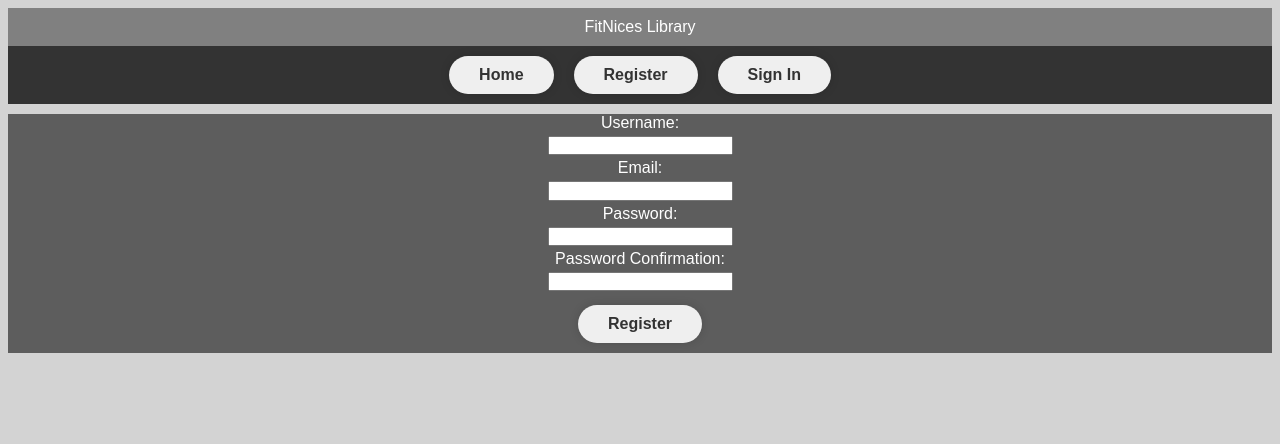
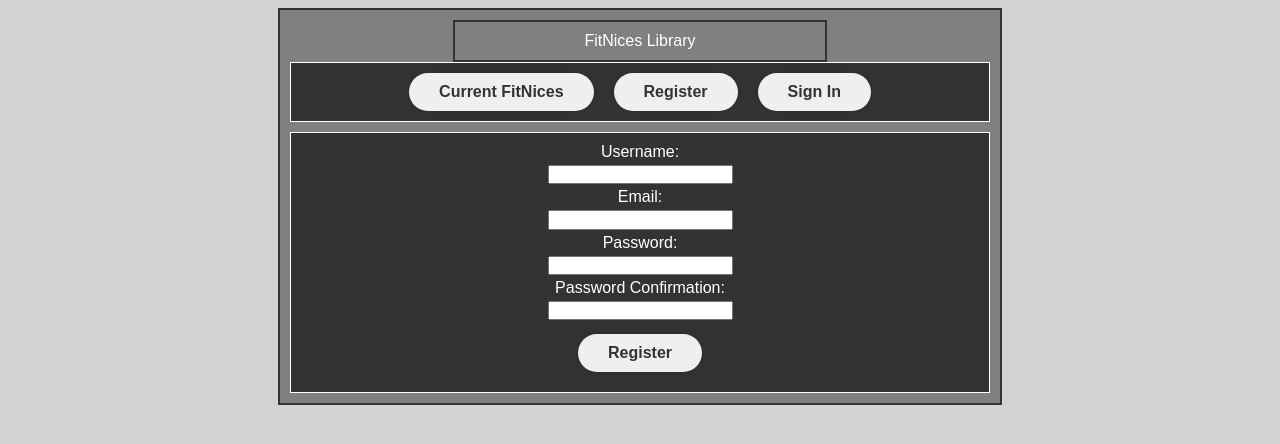
Before and after one commit to ETazz/Fitnices_Backend, a React (Create React App) app: page /register in a window 1280 px wide. Shown: the top 444 px of the page. Built offline with nearby package versions, Linux system fonts and the light colour scheme; no server answers.

Commit message:
added more styling and added baseURL to server

```diff
--- a/package.json
+++ b/package.json
@@ -8,11 +8,13 @@
     "@testing-library/user-event": "^7.1.2",
     "axios": "^0.27.2",
     "moment": "^2.29.1",
+    "multiselect-react-dropdown": "^2.0.25",
     "react": "^17.0.1",
     "react-dom": "^17.0.1",
     "react-moment": "^1.1.1",
     "react-router-dom": "5.2.0",
     "react-scripts": "^4.0.1",
+    "react-select": "^5.4.0",
     "styled-components": "^5.2.1"
   },
   "scripts": {
--- a/src/App.js
+++ b/src/App.js
@@ -13,7 +13,7 @@ import Nav from './components/Nav'
 import SignIn from './components/SignIn'
 import NewFitNice from './components/NewFitNice'
 import NewUser from './components/NewUser'
-import {Header, FitNice} from './components/Styled/Styled'
+import {Header, FitNice, ContainerWrapper} from './components/Styled/Styled'
 import { createGlobalStyle } from 'styled-components'
 
 //global styling for whole page
@@ -55,6 +55,7 @@ const App = () => {
 		<div>
 			<GlobalStyle />
 			<StateContext.Provider value={{store,dispatch}}>
+				<ContainerWrapper>
 				<Header> FitNices Library </Header>
 					<Router>
 					<Nav/>
@@ -69,6 +70,7 @@ const App = () => {
 							</Switch>
 						</FitNice>
 					</Router>
+				</ContainerWrapper>
 			</StateContext.Provider>
 
 		</div>
--- a/src/components/FitNice.js
+++ b/src/components/FitNice.js
@@ -4,9 +4,7 @@ import {FitNiceBody} from './Styled/Styled'
 export default function FitNice({fitnice}) {
     return (
         <>
-            <FitNiceBody>
-                {fitnice.body.toUpperCase()}
-            </FitNiceBody>
+            <FitNiceBody>{fitnice.body.toUpperCase()}</FitNiceBody>
         </>
     )
 }
--- a/src/components/FitNiceDetails.js
+++ b/src/components/FitNiceDetails.js
@@ -2,7 +2,7 @@ import React,{  useState,useEffect} from 'react'
 import {useParams,useHistory} from 'react-router-dom'
 import Moment from 'react-moment'
 import { getFitNice } from "../services/fitniceServices"
-import {Button, Container} from './Styled/Styled'
+import {Button, FitNiceBody} from './Styled/Styled'
 import {useGlobalState} from '../utils/stateContext'
 import {deleteFitNice} from '../services/fitniceServices'
 
@@ -28,21 +28,23 @@ export default function FitNiceDetails() {
 	}
 	return (
 		<div>
+			<FitNiceBody>
 			<p>Written by: {fitnice.author}</p>
 			<p>Posted on:
-				<Moment format='D MMM YYYY'>{fitnice.posted}</Moment>
+				<Moment format=' D MMM YYYY '>{fitnice.posted}</Moment>
 			</p>
 			<p>Category: {fitnice.category}</p>
 			<p>Target Muscle Category: {fitnice.targetmusclecategory}</p>
 			<p>Exercise: {fitnice.exercise}</p>
-			<p>Description: {fitnice.body}</p>
+			<p>Notes: {fitnice.body}</p>
 			{loggedInUser === fitnice.author &&
-				<Container>
+				<>
 					<Button onClick={() => history.push(`/fitnices/update/${id}`)}>Update</Button>
 					<Button onClick={handleDelete}>Delete</Button>
 					<Button onClick={() => history.push('/fitnices') }>Save & Exit</Button>
-				</Container>
+				</>
 			}
+			</FitNiceBody>
 		</div>
 	)
 }
--- a/src/components/FitNices.js
+++ b/src/components/FitNices.js
@@ -3,6 +3,7 @@ import {Link} from 'react-router-dom'
 import styled from 'styled-components'
 import FitNice from './FitNice'
 import {useGlobalState} from '../utils/stateContext'
+import SearchBar from './Search';
 
 const StyledLink = styled(Link) `
 	text-decoration: none;
--- a/src/components/Nav.js
+++ b/src/components/Nav.js
@@ -38,7 +38,7 @@ export default function Nav() {
 		// <ThemeProvider theme = {theme}>
 
 			<Container>
-			<Button onClick={() => history.push('/fitnices')}>Home</Button>
+			<Button onClick={() => history.push('/fitnices')}>Current FitNices</Button>
 			{loggedInUser ?
 				<>
 
--- a/src/components/NewFitNice.js
+++ b/src/components/NewFitNice.js
@@ -4,6 +4,9 @@ import {Label, BigTextInput, Button, FormsContainer} from './Styled/Styled'
 import {createFitNice, updateFitNice} from '../services/fitniceServices'
 import { getFitNice } from "../services/fitniceServices"
 import {useGlobalState} from '../utils/stateContext'
+// import Multiselect from 'multiselect-react-dropdown'
+
+// import Multiselect from 'multiselect-react-dropdown';
 
 export default function NewFitNice() {
 	const initialFormState = {
@@ -57,11 +60,12 @@ export default function NewFitNice() {
 			.then((fitnice) => {
 
 				dispatch({type: 'addFitNice', data: fitnice})
-				history.push('/fitnice')
+				history.push('/fitnices')
 			})
 			.catch((error) => console.log(error))
 		}
 	}
+
 	return (
 		<>
 			<FormsContainer>
--- a/src/components/Styled/Styled.js
+++ b/src/components/Styled/Styled.js
@@ -2,6 +2,17 @@ import styled from 'styled-components'
 
 export const Logo = styled.logo
 
+
+
+export const ContainerWrapper = styled.div `
+	align-items: center;
+	justify-content: center;
+	padding: 10px;
+	background-color: grey;
+	border: 2px solid #333333;
+	max-width: 700px;
+	margin: auto;
+`
 
 // styling for the header
 
@@ -11,18 +22,21 @@ export const Header = styled.div `
 	justify-content: center;
 	padding: 10px;
 	color: #fff;
-	background-color: grey;
+	border: 2px solid #333333;
+	width: 50%;
+	margin: auto;
 `
-// Container is around the navbar, change this to change navbar
+// forms container for registering and sign in
 
 export const FormsContainer = styled.div `
 	display: flex;
 	align-items: center;
 	justify-content: flex;
-	margin-bottom: 10px;
 	flex-direction: column;
+	padding: auto;
+	padding: 10px 10px;
 `
-// styling for the container that content is in
+// styling for the container that the nav is in
 
 export const Container = styled.div `
 	display: flex;
@@ -30,8 +44,10 @@ export const Container = styled.div `
 	justify-content: center;
 	margin-bottom: 10px;
 	background-color: #333333;
+	border: 1px solid white;
 `
 // Styling for logged in user and buttons
+
 export const Span = styled.span`
 	background-color: #fff;
 	border-radius: 5px;
@@ -44,16 +60,22 @@ export const Span = styled.span`
 // styling for box around the fitnices exercises on home page
 
 export const FitNice = styled.div `
-	background-color: #5d5d5d;
+	background-color: #333333;
+	border: 1px solid white;
 `
 // fitnices body // CHANGE THIS TO CHANGE FITNICES STYLING
 
 export const FitNiceBody = styled.div `
+	margin: auto;
+	display: flex;
+	align-items: center;
+	justify-content: flex;
+	flex-direction: column;
+	padding: 10px 10px;
 	background-color: #333333;
+	border: 1px solid white;
+	color: #fff;
 	font-size: 1.5em;
-	padding: .5em;
-	color: white;
-	border: 1px solid white;
 `
 
 
--- a/src/config/api.js
+++ b/src/config/api.js
@@ -1,6 +1,6 @@
 import axios from 'axios';
 const fitniceAPI = axios.create({
-    baseURL: 'http://localhost:3000'
+    baseURL: 'https://fitnice.herokuapp.com/'
 })
 
 fitniceAPI.interceptors.request.use((req) => {
```
Also changed, not shown: src/components/Search.js (added, +18 -0 lines), 1 other file (tests, documents, lock files or other folders). Lines whose indentation alone changed are shown as unchanged.
